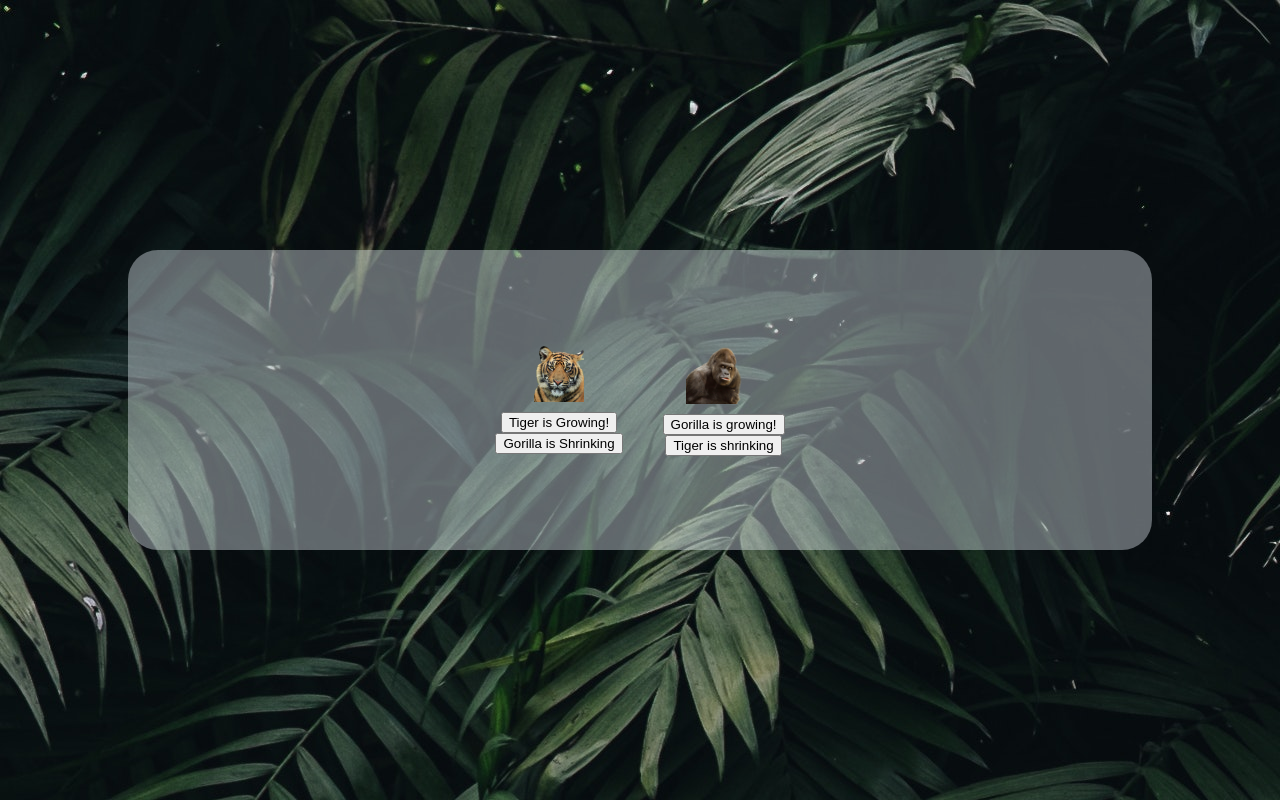
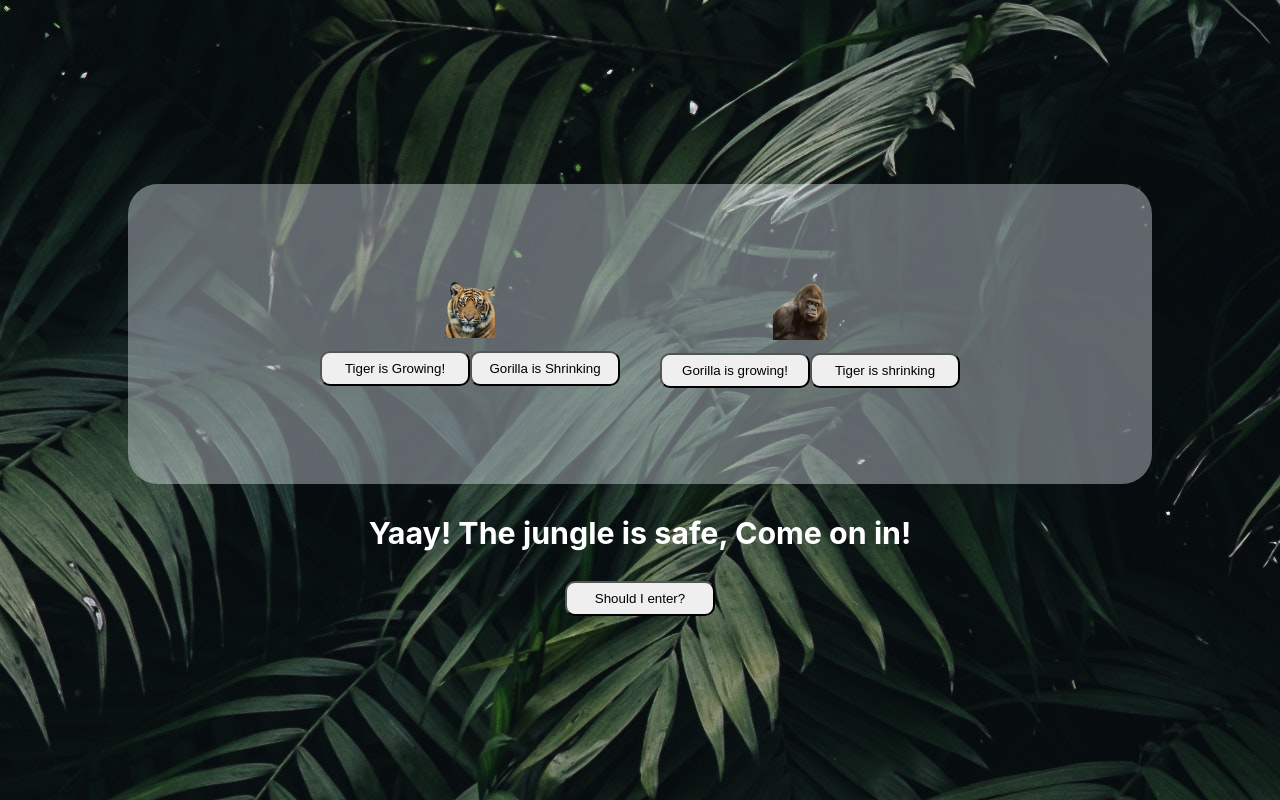
Before and after one commit to jenna-graham/busy-zoo-fs, a React (Create React App) app: page / in a window 1280 px wide. Built offline with nearby package versions, Linux system fonts and the light colour scheme.

Commit message:
added open closed sign

```diff
--- a/src/App.css
+++ b/src/App.css
@@ -38,3 +38,8 @@ body {
 img {
   padding-bottom: 10px;
 }
+button {
+  width: 150px;
+  height: 35px;
+  border-radius: 10px;
+}
--- a/src/App.js
+++ b/src/App.js
@@ -1,25 +1,33 @@
 import { useState } from 'react';
 import './App.css';
-
+import OpenClosedSign from './OpenClosedSign.js';
 
 function App() {
 
   const [tigerSize, setTigerSize] = useState(25);
   const [gorillaSize, setGorillaSize] = useState(25);
+  const [jungleIsOpen, setJungleIsOpen] = useState(true);
   return (
     <div className="App">
       <header className="App-header">
         <div className="fight">
           <div className="fighter">
             <img src="tiger.png" style={{ width: `${tigerSize * 2 }px` }}/>
-            <button onClick={() => setTigerSize(tigerSize + 10)}>Tiger is Growing!</button>
-            <button onClick={() => setGorillaSize(gorillaSize - 10)}>Gorilla is Shrinking</button>
+            <div className="animal-buttons">
+              <button onClick={() => setTigerSize(tigerSize + 10)}>Tiger is Growing!</button>
+              <button onClick={() => setGorillaSize(gorillaSize - 10)}>Gorilla is Shrinking</button>
+            </div>
           </div>
           <div className="fighter">
-            <img src="gorilla.png" style={{ width: `${gorillaSize * 3 }px` }}/>            <button onClick={() => setGorillaSize(gorillaSize + 10)}>Gorilla is growing!</button>
-            <button onClick={() => setTigerSize(tigerSize - 10)}>Tiger is shrinking</button>
+            <img src="gorilla.png" style={{ width: `${gorillaSize * 3 }px` }}/>
+            <div className="animal-buttons">
+              <button onClick={() => setGorillaSize(gorillaSize + 10)}>Gorilla is growing!</button>
+              <button onClick={() => setTigerSize(tigerSize - 10)}>Tiger is shrinking</button>
+            </div>
           </div>
         </div>
+        <OpenClosedSign jungleIsOpen={jungleIsOpen} />
+        <button onClick={() => setJungleIsOpen(!jungleIsOpen)}>Should I enter?</button>
       </header>
 
     </div>
--- /dev/null
+++ b/src/OpenClosedSign.js
@@ -0,0 +1,13 @@
+import React from 'react';
+
+export default function OpenClosedSign({ jungleIsOpen }) {
+  return (
+    <div className={jungleIsOpen ? 'open' : 'closed'}>
+      {
+        jungleIsOpen
+          ? <h3>Yaay! The jungle is safe, Come on in!</h3>
+          : <h3>Sorry The jungle is not Safe right now, Enter at your Own Risk!</h3>
+      }
+    </div>
+  );
+}
```
